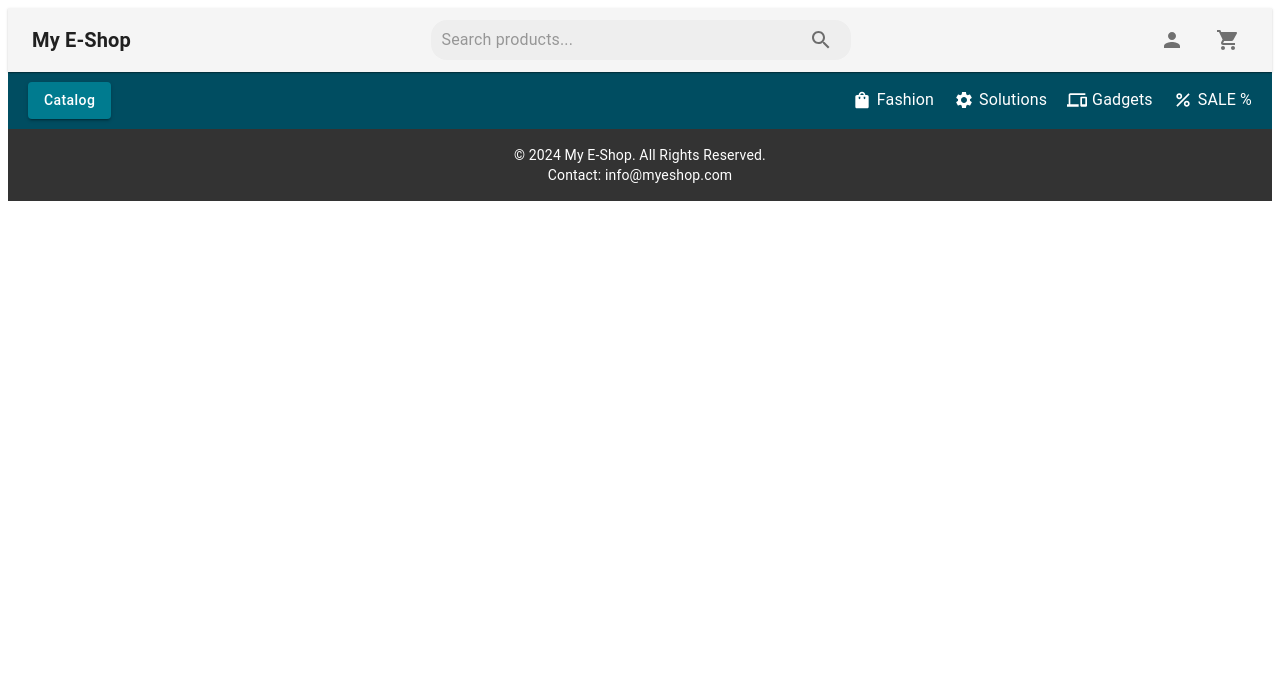
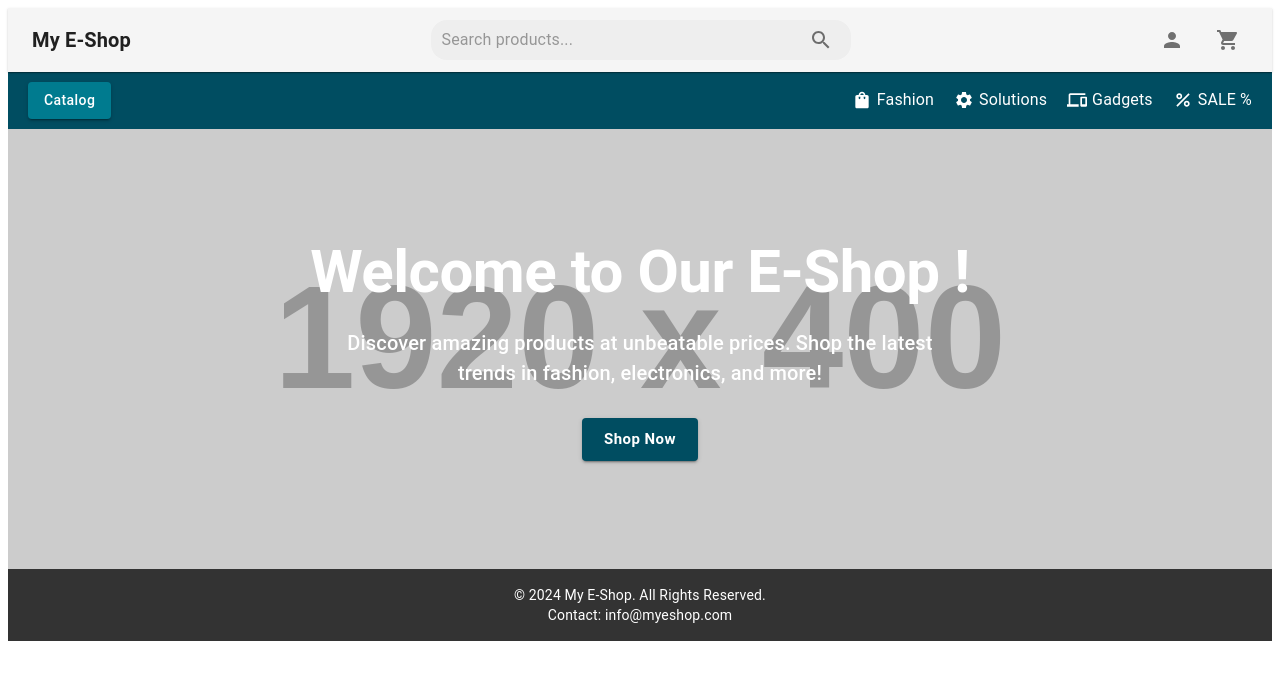
Before and after one commit to shpokas-io/e-shop-web, a React (Vite) app: page / in a window 1280 px wide. Shown: the top 680 px of the page. Built offline with nearby package versions, Linux system fonts and the light colour scheme.

Commit message:
feat(HeroSection): add hero section for desktop view

```diff
--- a/src/Pages/HomePage.tsx
+++ b/src/Pages/HomePage.tsx
@@ -6,6 +6,7 @@ import useMediaQuery from "@mui/material/useMediaQuery";
 import CategorySectionMobile from "../components/CategorySection/CategorySectionMobile";
 import ProductCarousel from "../components/ProductCarousel/ProductCarousel";
 import Footer from "../components/Footer/Footer";
+import HeroSection from "../components/HeroSection/HeroSection";
 
 const HomePage: React.FC = () => {
   const theme = useTheme();
@@ -15,7 +16,12 @@ const HomePage: React.FC = () => {
   return (
     <>
       <Header />
-      {isDesktop && <DesktopNav />}
+      {isDesktop && (
+        <>
+          <DesktopNav />
+          <HeroSection />
+        </>
+      )}
       {isTabletOrMobile && (
         <>
           <CategorySectionMobile />
--- /dev/null
+++ b/src/components/HeroSection/HeroSection.tsx
@@ -0,0 +1,54 @@
+import { Box, Button, Typography } from "@mui/material";
+
+const HeroSection: React.FC = () => {
+  return (
+    <Box
+      sx={{
+        height: "400px",
+        backgroundImage: "url('https://via.placeholder.com/1920x400')",
+        backgroundSize: "cover",
+        backgroundPosition: "center",
+        display: "flex",
+        alignItems: "center",
+        justifyContent: "center",
+        flexDirection: "column",
+        color: "#fff",
+        textAlign: "center",
+        padding: "20px",
+      }}
+    >
+      <Typography
+        variant="h2"
+        sx={{ fontWeight: "bold", marginBottom: "20px" }}
+      >
+        Welcome to Our E-Shop !
+      </Typography>
+      <Typography
+        variant="h6"
+        sx={{
+          marginBottom: "30px",
+          maxWidth: "600px",
+          lineHeight: "1.5",
+        }}
+      >
+        Discover amazing products at unbeatable prices. Shop the latest trends
+        in fashion, electronics, and more!
+      </Typography>
+      <Button
+        variant="contained"
+        color="primary"
+        size="large"
+        sx={{
+          textTransform: "none",
+          fontWeight: "bold",
+          backgroundColor: "#004d61",
+          "&:hover": { backgroundColor: "#003843" },
+        }}
+      >
+        Shop Now
+      </Button>
+    </Box>
+  );
+};
+
+export default HeroSection;
```
